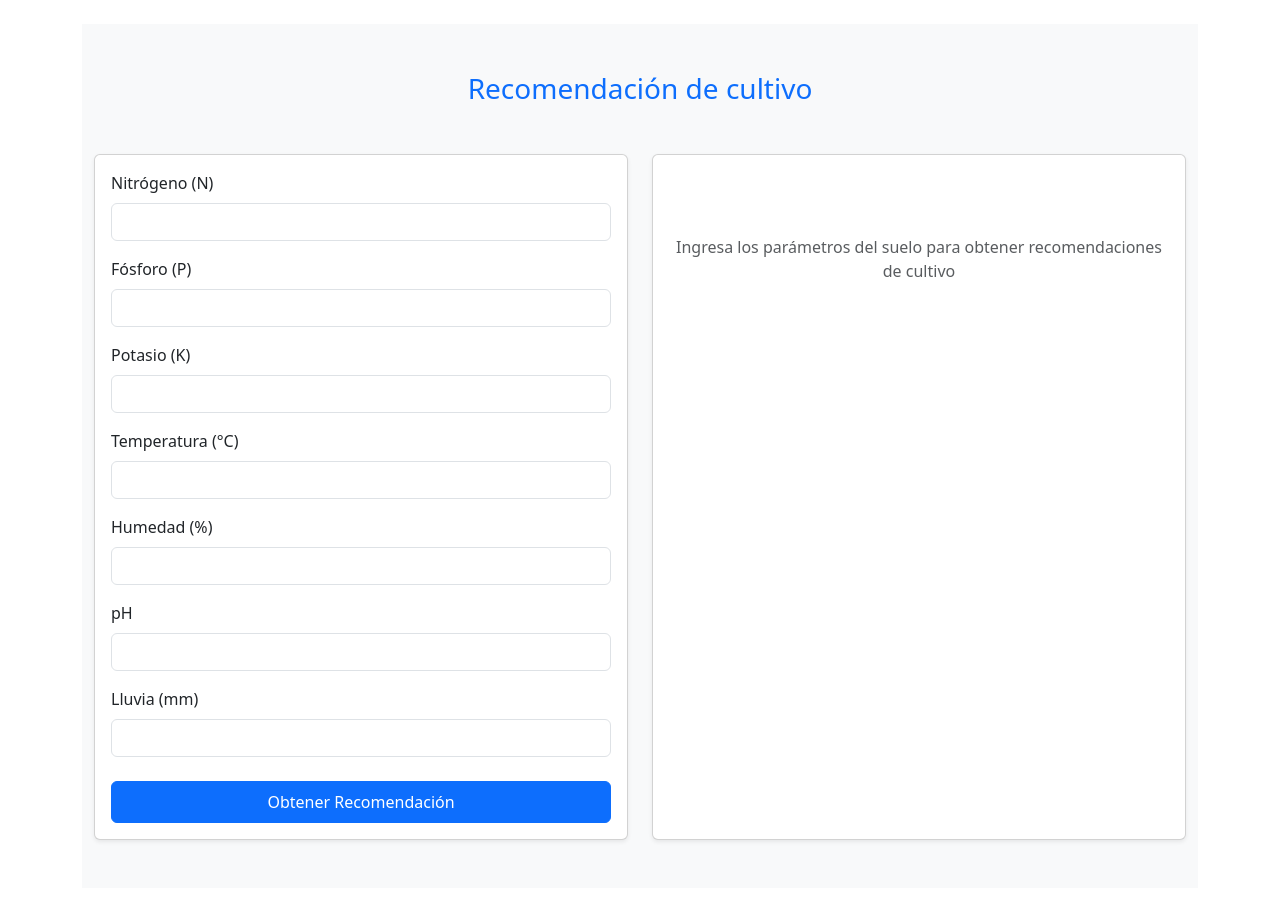
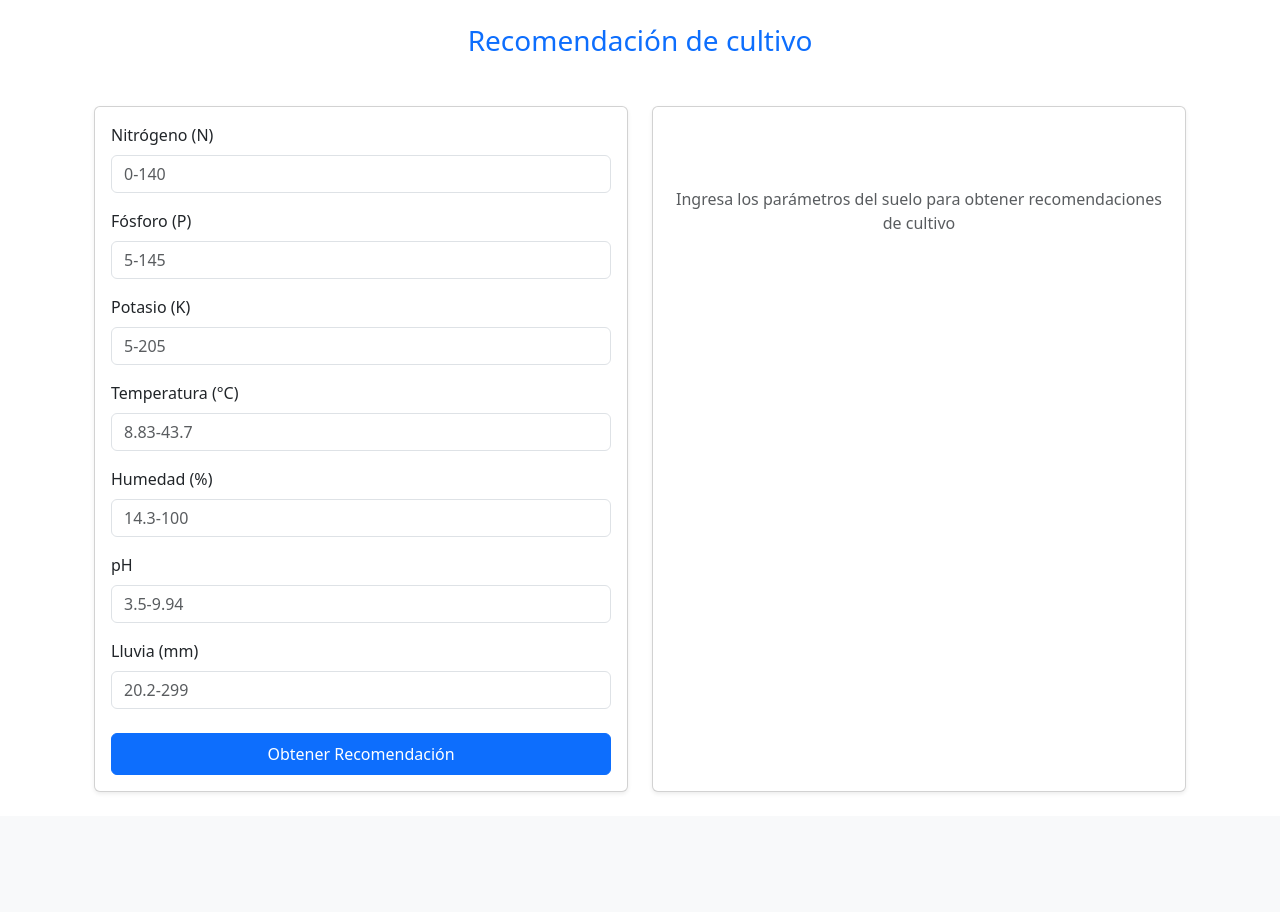
Before and after one commit to brianrscode/CultivAI, a Django app: page / in a window 1280 px wide. Shown: the part 71-983 px from the top of the page. After the commit the page ends 863 px from the top, so only its background shows below. Run offline with Django 5.2, Linux system fonts and the light colour scheme.

Commit message:
Agrego placeholders y resaltado en los resultados

```diff
--- a/templates/index.html
+++ b/templates/index.html
@@ -3,7 +3,6 @@
 {% block title %}CultivAI - Recomendación de Cultivos{% endblock %}
 
 {% block content %}
-<div class="min-vh-100 bg-light py-5">
 <div class="container">
     <h3 class="text-center mb-5 text-primary">Recomendación de cultivo</h3>
     <div class="row g-4">
@@ -16,43 +15,43 @@
 
                         <div class="mb-3">
                             <label for="N" class="form-label">Nitrógeno (N)</label>
-                                <input type="number" step="0.1" class="form-control" id="N" required>
+                            <input type="number" step="0.1" class="form-control" id="N" placeholder="0-140" required>
                             <div class="invalid-feedback">Por favor ingrese un valor para Nitrógeno</div>
                         </div>
 
                         <div class="mb-3">
                             <label for="P" class="form-label">Fósforo (P)</label>
-                                <input type="number" step="0.1" class="form-control" id="P" required>
+                            <input type="number" step="0.1" class="form-control" id="P" placeholder="5-145" required>
                             <div class="invalid-feedback">Por favor ingrese un valor para Fósforo</div>
                         </div>
 
                         <div class="mb-3">
                             <label for="K" class="form-label">Potasio (K)</label>
-                                <input type="number" step="0.1" class="form-control" id="K" required>
+                            <input type="number" step="0.1" class="form-control" id="K" placeholder="5-205" required>
                             <div class="invalid-feedback">Por favor ingrese un valor para Potasio</div>
                         </div>
 
                         <div class="mb-3">
                             <label for="temperature" class="form-label">Temperatura (°C)</label>
-                                <input type="number" step="0.1" class="form-control" id="temperature" required>
+                            <input type="number" step="0.1" class="form-control" id="temperature" placeholder="8.83-43.7" required>
                             <div class="invalid-feedback">Por favor ingrese un valor para Temperatura</div>
                         </div>
 
                         <div class="mb-3">
                             <label for="humidity" class="form-label">Humedad (%)</label>
-                                <input type="number" step="0.1" class="form-control" id="humidity" required>
+                            <input type="number" step="0.1" class="form-control" id="humidity" placeholder="14.3-100" required>
                             <div class="invalid-feedback">Por favor ingrese un valor para Humedad</div>
                         </div>
 
                         <div class="mb-3">
                             <label for="ph" class="form-label">pH</label>
-                                <input type="number" step="0.1" class="form-control" id="ph" required>
+                            <input type="number" step="0.1" class="form-control" id="ph" placeholder="3.5-9.94" required>
                             <div class="invalid-feedback">Por favor ingrese un valor para pH</div>
                         </div>
 
                         <div class="mb-4">
                             <label for="rainfall" class="form-label">Lluvia (mm)</label>
-                                <input type="number" step="0.1" class="form-control" id="rainfall" required>
+                            <input type="number" step="0.1" class="form-control" id="rainfall" placeholder="20.2-299" required>
                             <div class="invalid-feedback">Por favor ingrese un valor para Lluvia</div>
                         </div>
 
@@ -83,8 +82,8 @@
                     <div id="resultsContainer" class="d-none">
                         <h3 class="h5 mb-3 text-primary">Resultado principal</h3>
                         <div class="mb-4">
-                                <p class="mb-1"><strong>Cultivo recomendado:</strong> <span id="predictedCrop"></span></p>
-                                <p class="mb-1"><strong>Confianza:</strong> <span id="confidence"></span></p>
+                            <p class="mb-1"><strong>Cultivo recomendado: <span id="predictedCrop" class="text-primary"></span></strong></p>
+                            <p class="mb-1"><strong>Confianza: <span id="confidence" class="text-primary"></span></strong></p>
                             <p class="mb-1"><small class="text-muted">Versión del modelo: <span id="modelVersion"></span></small></p>
                         </div>
 
@@ -104,7 +103,6 @@
                     <div id="initialMessage" class="text-center text-muted py-5">
                         <i class="bi bi-graph-up" style="font-size: 2.5rem;"></i>
                         <p class="mt-3 mb-0">Ingresa los parámetros del suelo para obtener recomendaciones de cultivo</p>
-                        </div>
                     </div>
                 </div>
             </div>
```
Lines whose indentation alone changed are shown as unchanged.
